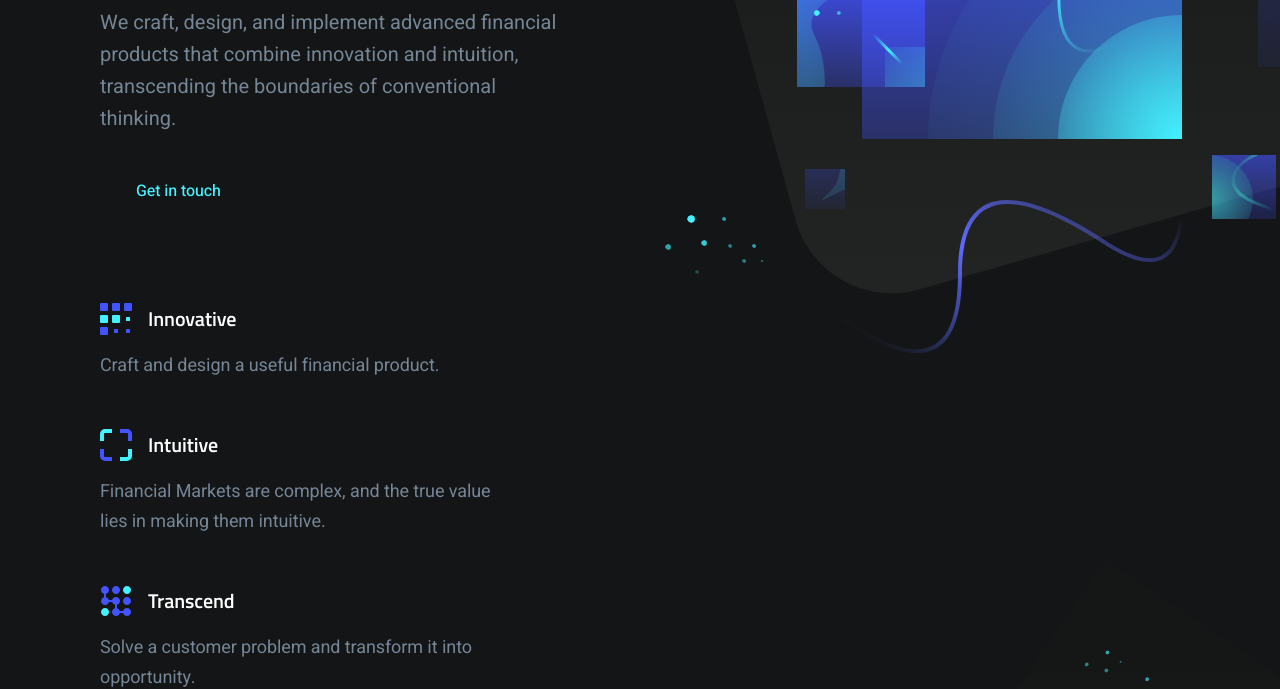
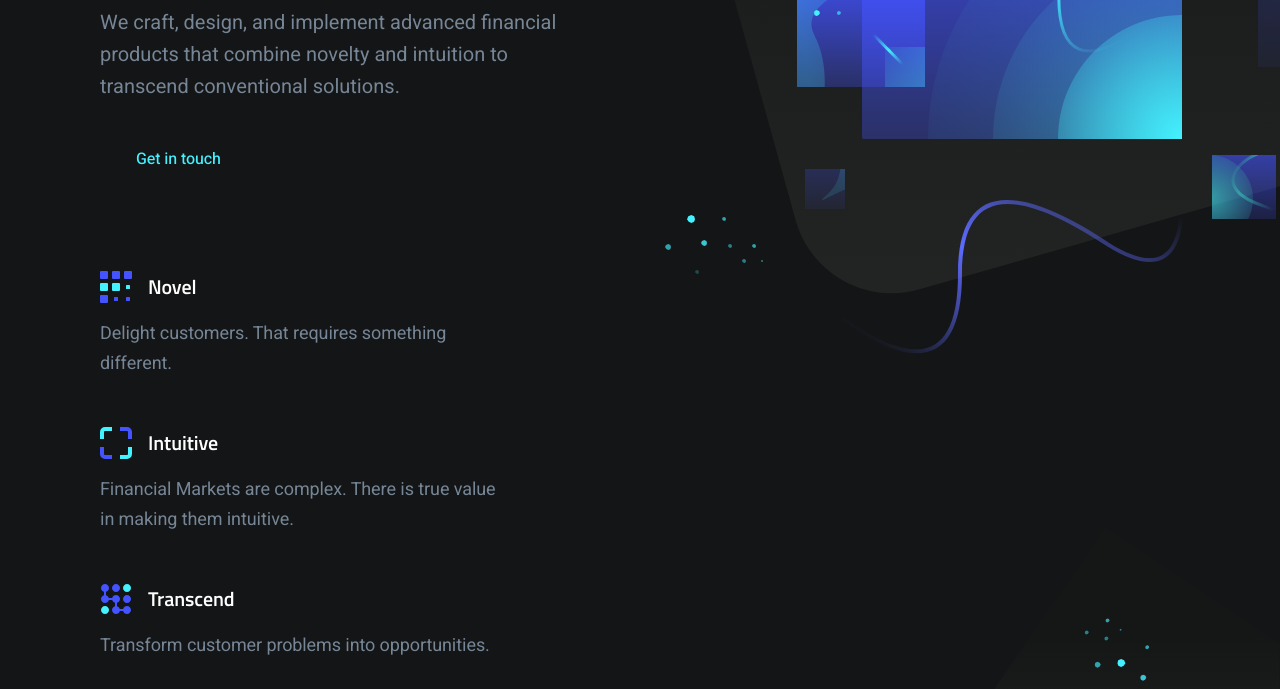
Before and after one commit to abiezev/accountant_branding, a plain HTML site: page index.html in a window 1280 px wide. Shown: the part 341-1030 px from the top of the page. Drawn offline with nearby package versions, Linux system fonts and the light colour scheme.

Commit message:
updated wordinfg

```diff
--- a/index.html
+++ b/index.html
@@ -56,7 +56,7 @@
 						<div class="hero-copy">
 	                        <p>Volcker</p>
 							<h1 class="hero-title mt-0 is-revealing">We make financial products intuitive.</h1>
-	                        <p class="hero-paragraph is-revealing">We craft, design, and implement advanced financial products that combine innovation and intuition, transcending the boundaries of conventional thinking.</p>
+	                        <p class="hero-paragraph is-revealing">We craft, design, and implement advanced financial products that combine novelty and intuition to transcend conventional solutions.</p>
 							<a class="button" href="mailto:abie@debtmarkets.co" target="_blank">
 								<span style="color: #43F1FF; text-decoration: none;">Get in touch</span>
 							</a>
@@ -348,9 +348,9 @@
 											    </g>
 											</svg>
 		                                </div>
-		                                <h4 class="feature-title m-0">Innovative</h4>
+		                                <h4 class="feature-title m-0">Novel</h4>
 									</div>
-	                                <p class="text-sm mb-0">Craft and design a useful financial product.</p>
+	                                <p class="text-sm mb-0">Delight customers. That requires something different.</p>
 	                            </div>
 	                        </div>
 							<div class="feature">
@@ -367,7 +367,7 @@
 		                                </div>
 		                                <h4 class="feature-title m-0">Intuitive</h4>
 									</div>
-	                                <p class="text-sm mb-0">Financial Markets are complex, and the true value lies in making them intuitive.</p>
+	                                <p class="text-sm mb-0">Financial Markets are complex. There is true value in making them intuitive.</p>
 	                            </div>
 	                        </div>
 							<div class="feature">
@@ -386,7 +386,7 @@
 		                                </div>
 		                                <h4 class="feature-title m-0">Transcend</h4>
 									</div>
-	                                <p class="text-sm mb-0">Solve a customer problem and transform it into opportunity.</p>
+	                                <p class="text-sm mb-0">Transform customer problems into opportunities.</p>
 	                            </div>
 	                        </div>
 						</div>
```
